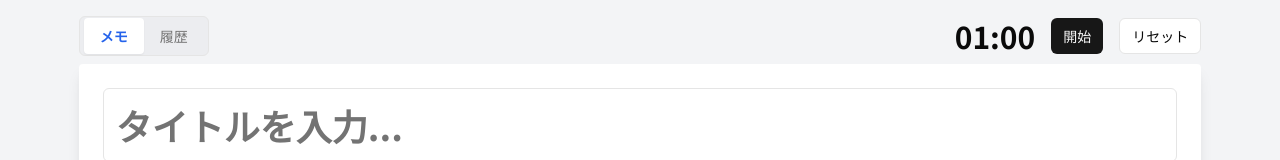
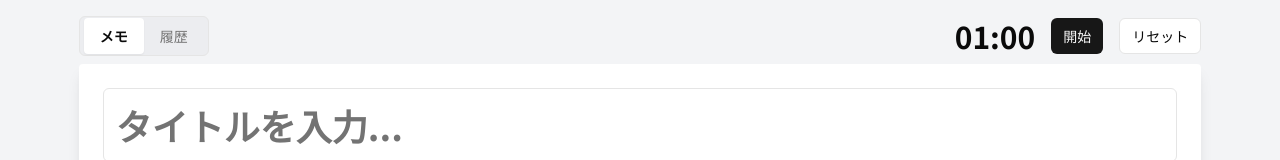
Before and after one commit to taigok/zero-second-thinking, a Next.js app: page / in a window 1280 px wide. Shown: the top 160 px of the page. Built offline with nearby package versions, Linux system fonts and the light colour scheme.

Commit message:
タブから青色を削除してシンプルに
アクティブタブは白背景と太字のみで
青色を使わずにシンプルなデザインに変更

🤖 Generated with Claude Code

Co-Authored-By: Claude <noreply@anthropic.com>

```diff
--- a/app/page.tsx
+++ b/app/page.tsx
@@ -236,8 +236,8 @@ export default function HomePage() {
         <div className="flex items-center justify-between mb-2">
           <Tabs value={activeTab} onValueChange={(value) => setActiveTab(value as "memo" | "history")}>
             <TabsList className="h-10 bg-gray-200/50 border">
-              <TabsTrigger value="memo" className="px-4 py-2 data-[state=active]:bg-white data-[state=active]:shadow-sm data-[state=active]:text-blue-600 data-[state=active]:font-semibold hover:bg-white/70 transition-colors">メモ</TabsTrigger>
-              <TabsTrigger value="history" className="px-4 py-2 data-[state=active]:bg-white data-[state=active]:shadow-sm data-[state=active]:text-blue-600 data-[state=active]:font-semibold hover:bg-white/70 transition-colors">履歴</TabsTrigger>
+              <TabsTrigger value="memo" className="px-4 py-2 data-[state=active]:bg-white data-[state=active]:shadow-sm data-[state=active]:font-semibold hover:bg-white/70 transition-colors">メモ</TabsTrigger>
+              <TabsTrigger value="history" className="px-4 py-2 data-[state=active]:bg-white data-[state=active]:shadow-sm data-[state=active]:font-semibold hover:bg-white/70 transition-colors">履歴</TabsTrigger>
             </TabsList>
           </Tabs>
 
```
